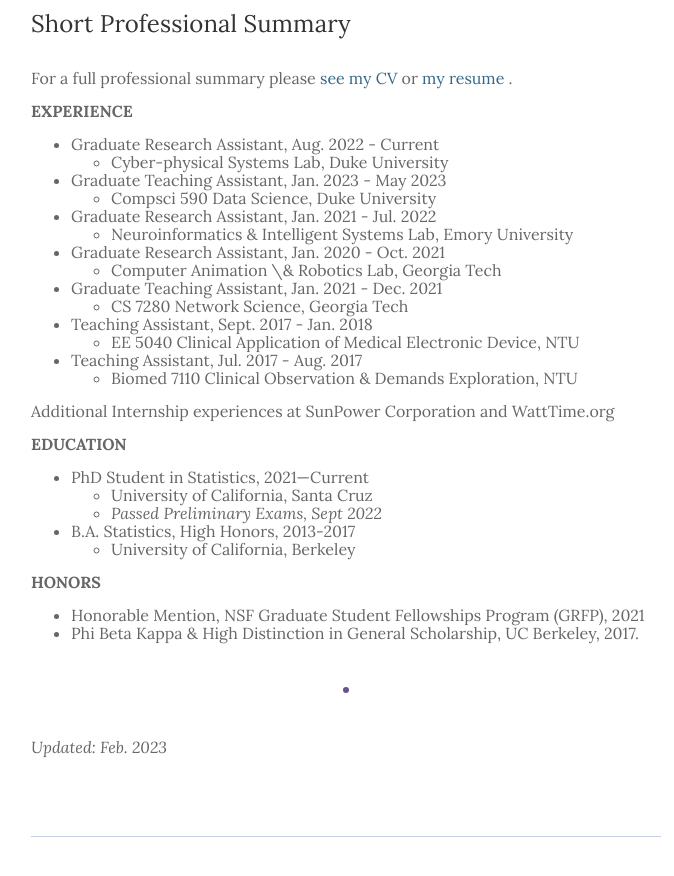
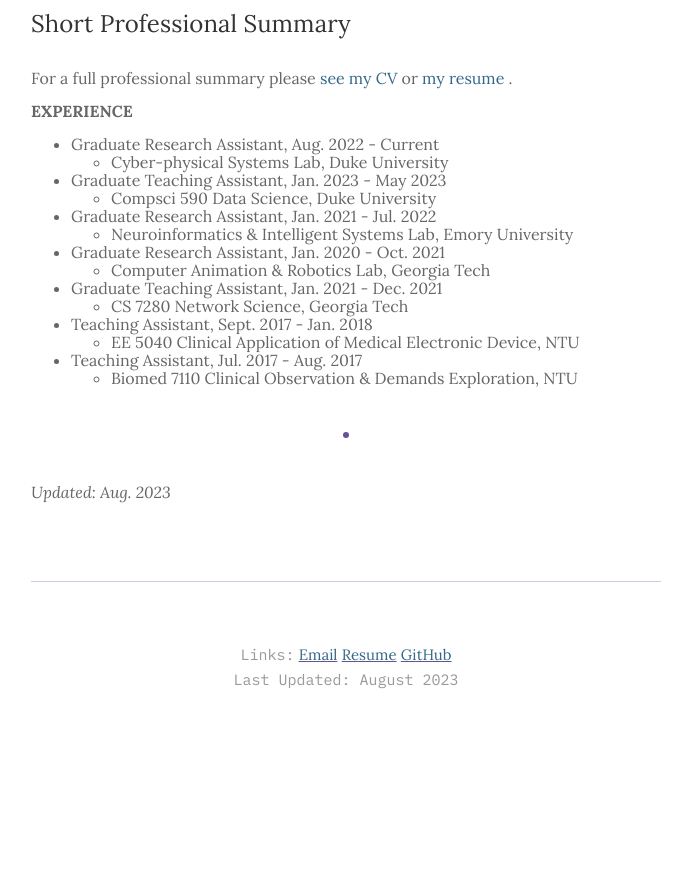
Before and after one commit to hlhsu/hlhsu_new.github.io, a Jekyll site: the page built from _pages/1_about.md, in a window 1280 px wide and 900 px high, scrolled down 1115 px. Shown: the top 876 px of the window, without its empty margins (294-968 px from the left). Built offline with Jekyll 4.4.1, drawn with Linux system fonts in a browser that asks for light colours; after the commit the page ends 1897 px from its top, so only the background shows below that.

Commit message:
Update 1_about.md

```diff
--- a/_pages/1_about.md
+++ b/_pages/1_about.md
@@ -33,7 +33,7 @@
 * Graduate Research Assistant, Jan. 2021 - Jul. 2022
   - Neuroinformatics & Intelligent Systems Lab, Emory University
 * Graduate Research Assistant, Jan. 2020 - Oct. 2021
-  - Computer Animation \& Robotics Lab, Georgia Tech
+  - Computer Animation & Robotics Lab, Georgia Tech
 * Graduate Teaching Assistant, Jan. 2021 - Dec. 2021
   - CS 7280 Network Science, Georgia Tech
 * Teaching Assistant, Sept. 2017 - Jan. 2018
@@ -42,25 +42,7 @@
   - Biomed 7110 Clinical Observation & Demands Exploration, NTU
 
 
-Additional Internship experiences at SunPower Corporation and WattTime.org
-
-**EDUCATION**
-* PhD Student in Statistics,  2021—Current
-  - University of California, Santa Cruz
-  - *Passed Preliminary Exams, Sept 2022*
-* B.A. Statistics, High Honors, 2013-2017
-  - University of California, Berkeley
-
-**HONORS**
-* Honorable Mention, NSF Graduate Student Fellowships Program (GRFP), 2021
-* Phi Beta Kappa & High Distinction in General Scholarship, UC Berkeley, 2017.
-
-
-
 
 ***
 
-*Updated: Feb. 2023*
-
-[^1]: He did his postdoc with Murray Gell-Man.  My grandpa has always been a big insipiration for me.
-[^2]: [Thanks to the struggle of Chinese immigrants](https://en.wikipedia.org/wiki/United_States_v._Wong_Kim_Ark)
+*Updated: Aug. 2023*
```
